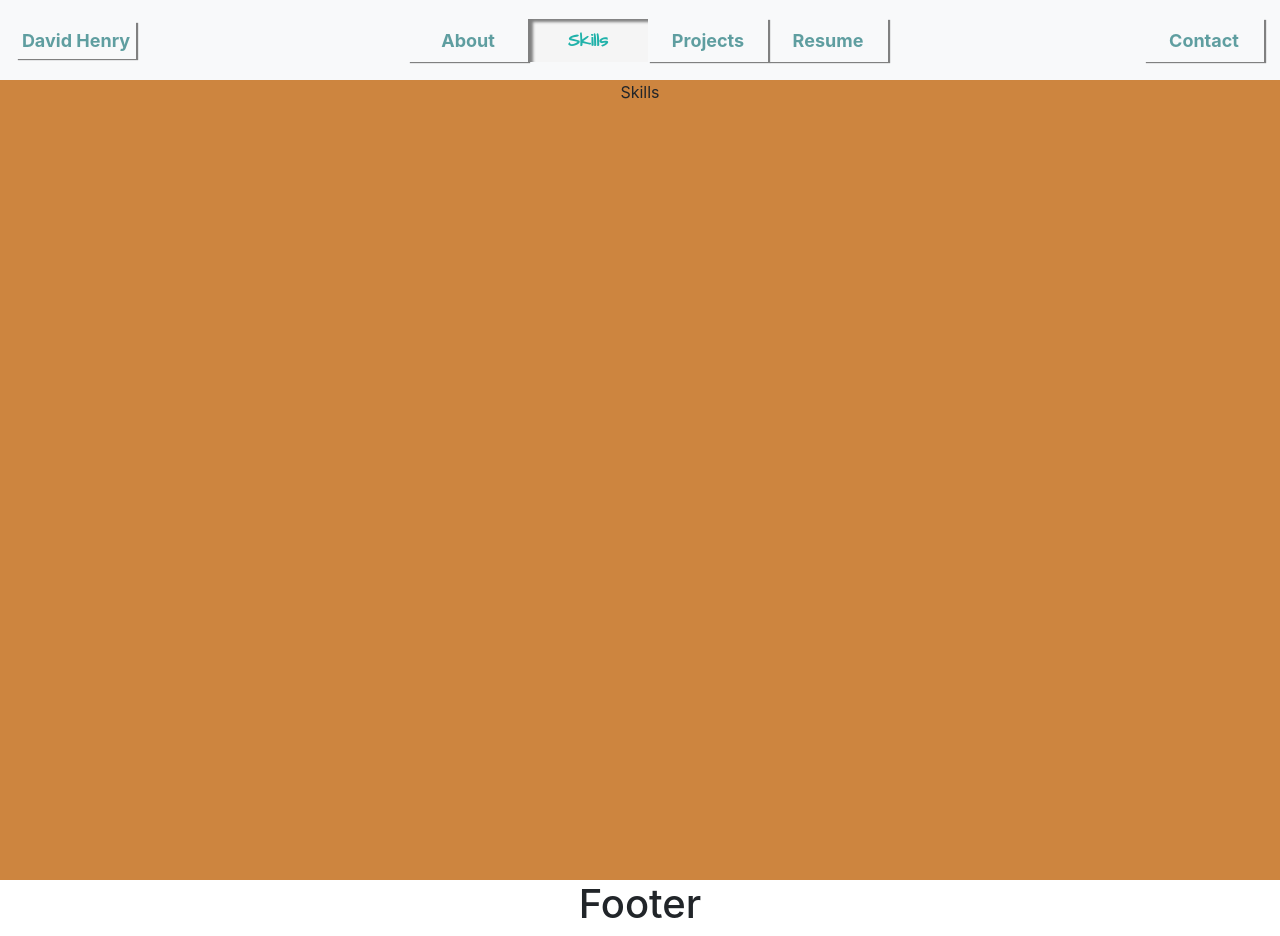
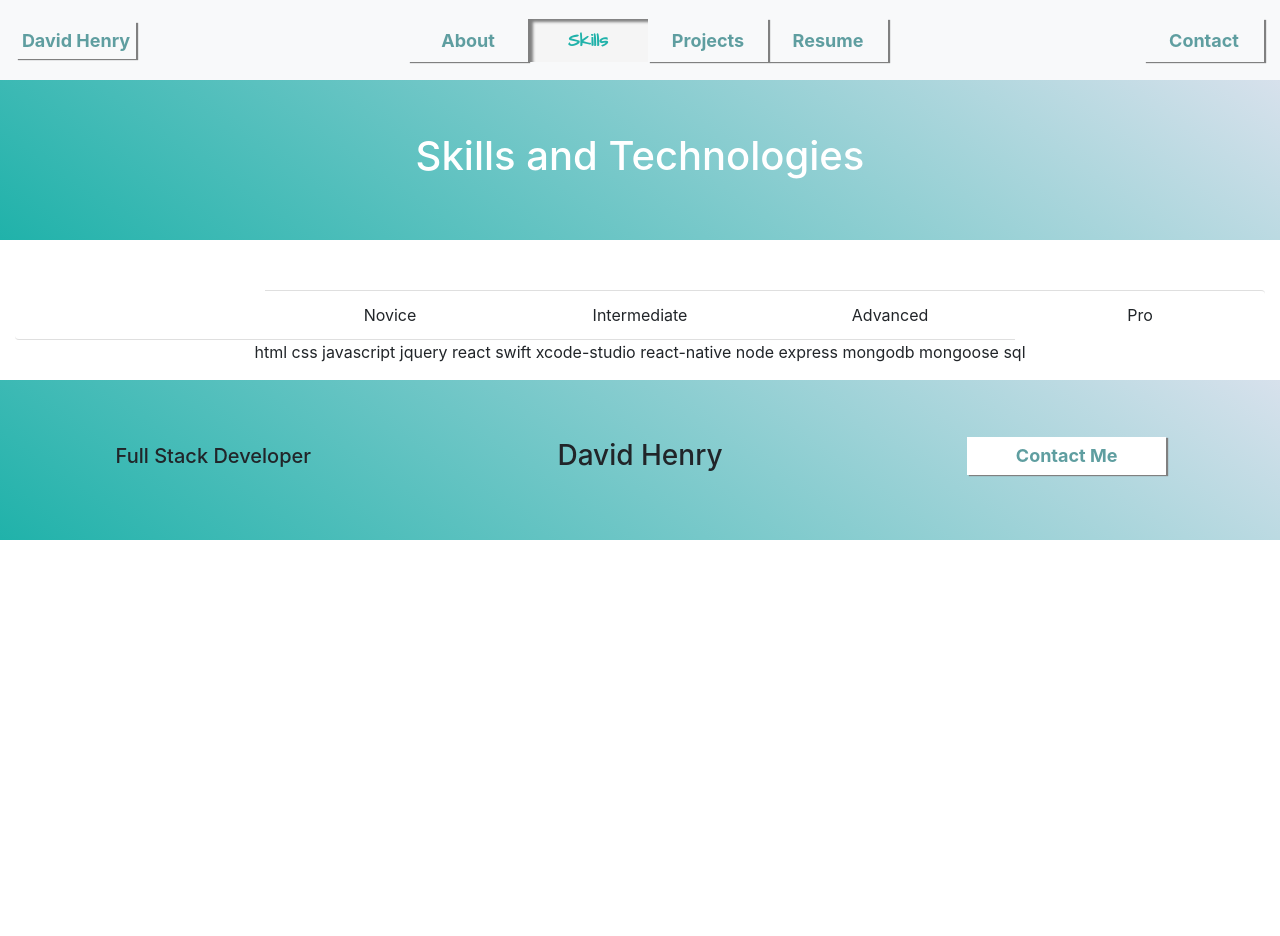
Before and after one commit to dah06a/david-henry-portfolio, a React (Create React App) app: page /skills in a window 1280 px wide. After the commit the page ends 800 px from the top, so only its background shows below. Built offline with nearby package versions, Linux system fonts and the light colour scheme.

Commit message:
Footer completed.  Starting work on Skills page.

```diff
--- a/src/components/About.css
+++ b/src/components/About.css
@@ -110,5 +110,5 @@ h3 {
 }
 
 .nucamp-img:hover {
-    transform: rotate(8deg);
+    transform: rotate(6deg);
 }
--- a/src/components/CustomNavbar.jsx
+++ b/src/components/CustomNavbar.jsx
@@ -5,13 +5,13 @@ import './CustomNavbar.css';
 
 function CustomNavbar(props) {
     return (
-        <Navbar collapseOnSelect expand="md" sticky="top" bg="light" className="custom-navbar">
+        <Navbar collapseOnSelect expand="md" bg="light" className="custom-navbar">
 
 			<Navbar.Toggle aria-controls="collapse-toggle" />
 
 			<Navbar.Brand href="/">David Henry</Navbar.Brand>
 
-			<Navbar.Collapse id="collapse-toggle">
+			<Navbar.Collapse sticky="top" id="collapse-toggle">
 
 				<Nav className="m-auto" activeKey={props.location.pathname}>
 					<Nav.Link href="/about" eventKey="/about">About</Nav.Link>
@@ -21,7 +21,7 @@ function CustomNavbar(props) {
 				</Nav>
 
 				<Nav>
-					<Nav.Link href="/contact" eventKey="/contact" style={{color: '#b26720'}}>Contact</Nav.Link>
+					<Nav.Link href="/contact" eventKey="/contact">Contact</Nav.Link>
 				</Nav>
 
 			</Navbar.Collapse>
--- a/src/components/Footer.css
+++ b/src/components/Footer.css
@@ -3,3 +3,22 @@
     background-color: #ffffff;
     background-image: linear-gradient(35deg, lightseagreen, #d7e1ec);
 }
+
+.contact-btn {
+    width: 50%;
+    margin: auto;
+    font-size: large;
+    font-weight: bold;
+    background-color: white !important;
+    color: cadetblue !important;
+    box-shadow: 2px 1px 1px grey;
+}
+
+.contact-btn:hover {
+    font-size: large;
+    font-weight: bold;
+    font-family: 'Architects Daughter';
+    background-color: whitesmoke;
+    color:lightseagreen !important;
+    box-shadow: inset 5px 3px 3px grey;
+}
--- a/src/components/Footer.jsx
+++ b/src/components/Footer.jsx
@@ -1,12 +1,19 @@
 import React from 'react';
-import { Container, Row, Col } from 'react-bootstrap';
+import { Container, Row, Col, Nav } from 'react-bootstrap';
+import './Footer.css';
 
 function Footer(props) {
     return (
         <Container fluid >
-            <Row className="footer">
-                <Col className="align-self-center">
-                    <h1>Footer</h1>
+            <Row className="footer align-items-center">
+                <Col md={4}>
+                    <h5>Full Stack Developer</h5>
+                </Col>
+                <Col md={4}>
+                    <h3>David Henry</h3>
+                </Col>
+                <Col md={4}>
+                    <h5><Nav.Link href="/contact" className="contact-btn">Contact Me</Nav.Link></h5>
                 </Col>
             </Row>
         </Container>
--- a/src/components/Skills.css
+++ b/src/components/Skills.css
@@ -1,4 +1,16 @@
 .skills {
-    height: 100vh;
-    background-color: peru;
+    text-align: center;
 }
+
+.skills-title {
+    text-align: center;
+    height: 20vh;
+    margin-bottom: 50px;
+    color: white;
+    background-color: #ffffff;
+    background-image: linear-gradient(35deg, lightseagreen, #d7e1ec);
+}
+
+.list-title-item {
+    width: 100%;
+}
--- a/src/components/Skills.jsx
+++ b/src/components/Skills.jsx
@@ -1,11 +1,47 @@
 import React from 'react';
+import { Container, Row, Col, ListGroup } from 'react-bootstrap';
 import './Skills.css';
 
 function Skills(props) {
     return (
-        <div className="skills">
-            Skills
-        </div>
+        <Container fluid className="skills">
+            <Row className="skills-title">
+                <Col className="align-self-center">
+                    <h1>Skills and Technologies</h1>
+                </Col>
+            </Row>
+            <Row>
+                <Col className="align-self-center">
+                    <ListGroup variant="flush" horizontal className="list-title">
+                        <ListGroup.Item className="list-title-item"></ListGroup.Item>
+                        <ListGroup.Item className="list-title-item">Novice</ListGroup.Item>
+                        <ListGroup.Item className="list-title-item">Intermediate</ListGroup.Item>
+                        <ListGroup.Item className="list-title-item">Advanced</ListGroup.Item>
+                        <ListGroup.Item className="list-title-item">Pro</ListGroup.Item>
+                    </ListGroup>
+                </Col>
+            </Row>
+
+
+
+
+            <p>
+                html
+                css
+                javascript
+                jquery
+                react
+                swift
+                xcode-studio
+                react-native
+                node
+                express
+                mongodb
+                mongoose
+                sql
+            </p>
+
+        </Container>
     );
 }
 
```
